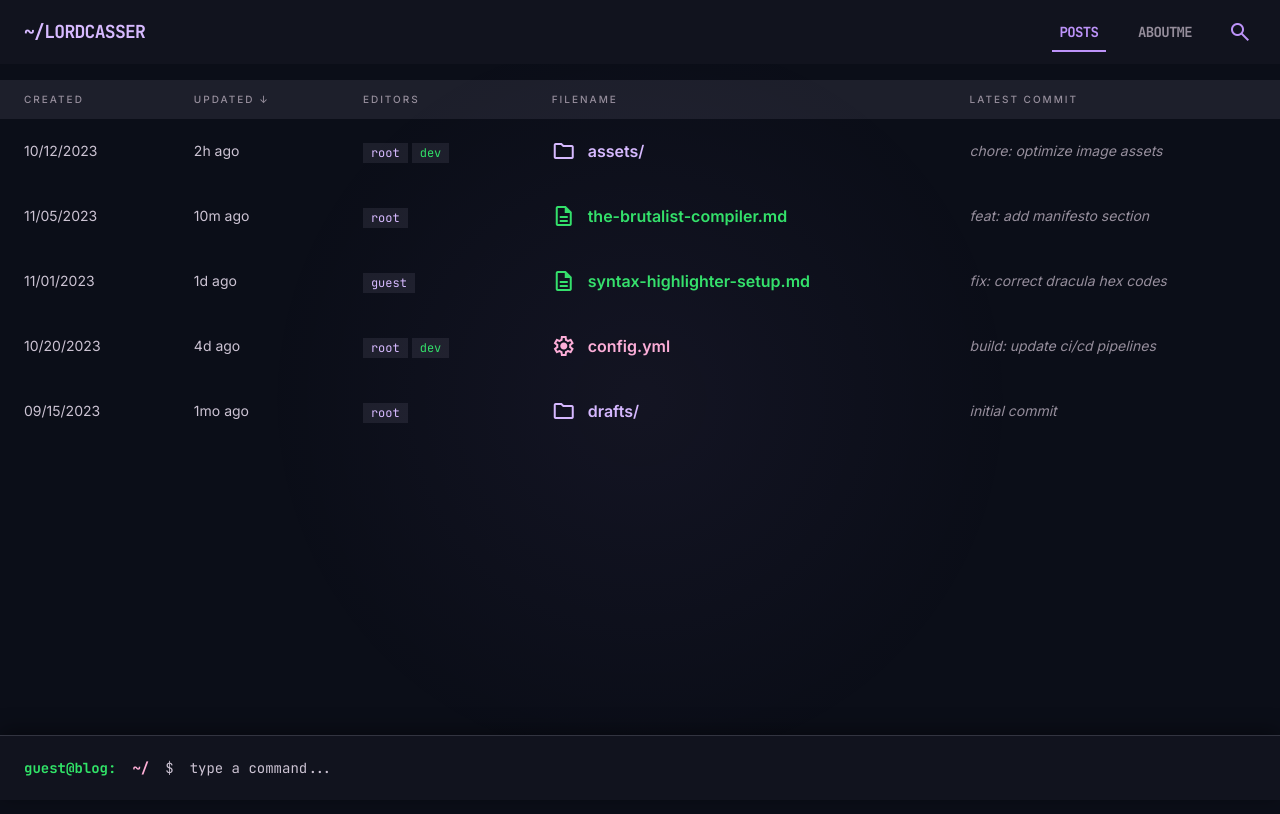
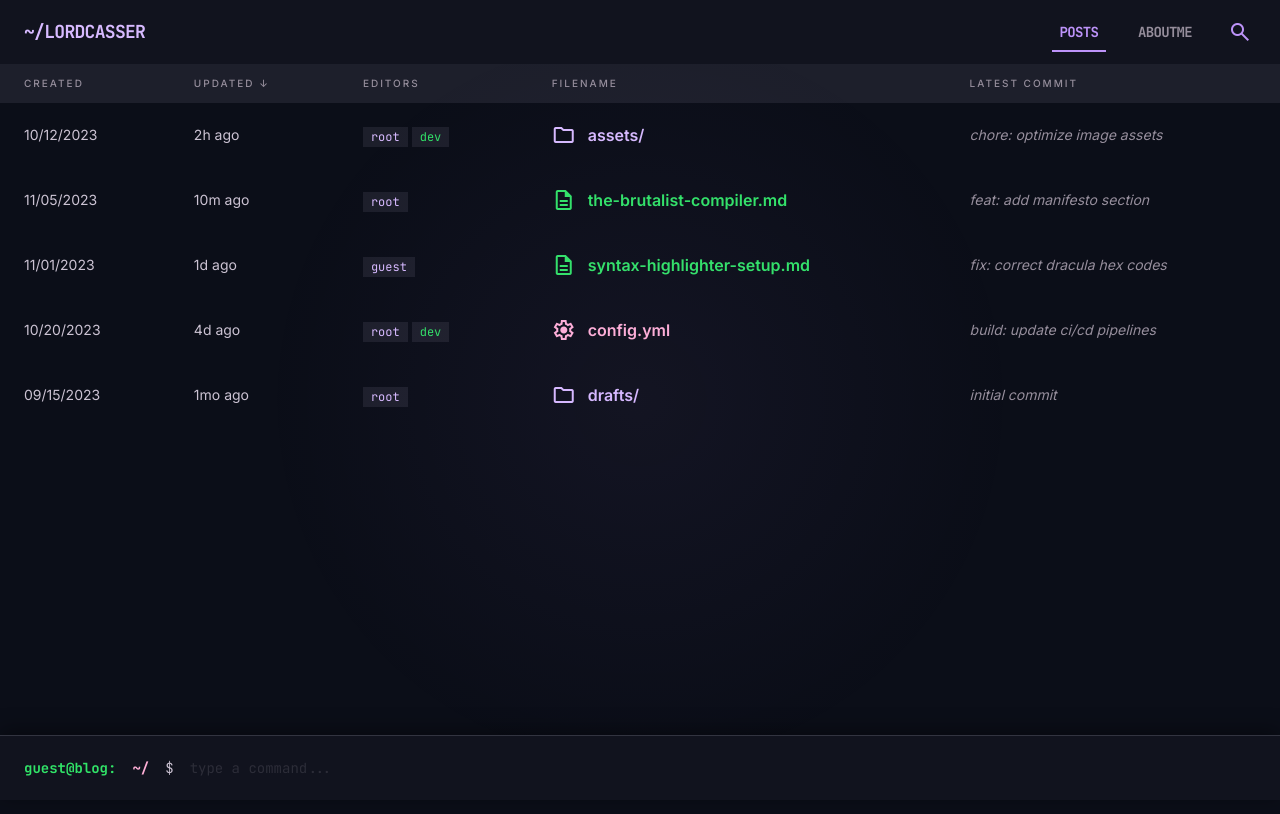
Before and after one commit to LordCasser/terminalog, a Next.js app in the folder frontend/: page / in a window 1280 px wide. Shown: the top 814 px of the page. Built offline with nearby package versions, Linux system fonts and the light colour scheme; no server answers.

Commit message:
style: reduce gap between navbar and table, decrease placeholder opacity to 15%

```diff
--- a/frontend/app/layout.tsx
+++ b/frontend/app/layout.tsx
@@ -46,7 +46,7 @@ export default function RootLayout({
           <Navbar />
 
           {/* Main Content */}
-          <main className="flex-grow pb-24 pt-20">
+          <main className="flex-grow pb-24 pt-16">
             {children}
           </main>
 
--- a/frontend/components/command/CommandPrompt.tsx
+++ b/frontend/components/command/CommandPrompt.tsx
@@ -515,7 +515,7 @@ export function CommandPrompt() {
             onKeyDown={handleKeyDown}
             onFocus={handleFocus}
             onBlur={handleBlur}
-            className="w-full bg-transparent text-on-surface outline-none border-none placeholder-on-surface-variant placeholder-opacity-30"
+            className="w-full bg-transparent text-on-surface outline-none border-none placeholder:text-on-surface-variant/15"
             placeholder="type a command..."
             aria-label="Command input"
           />
```
